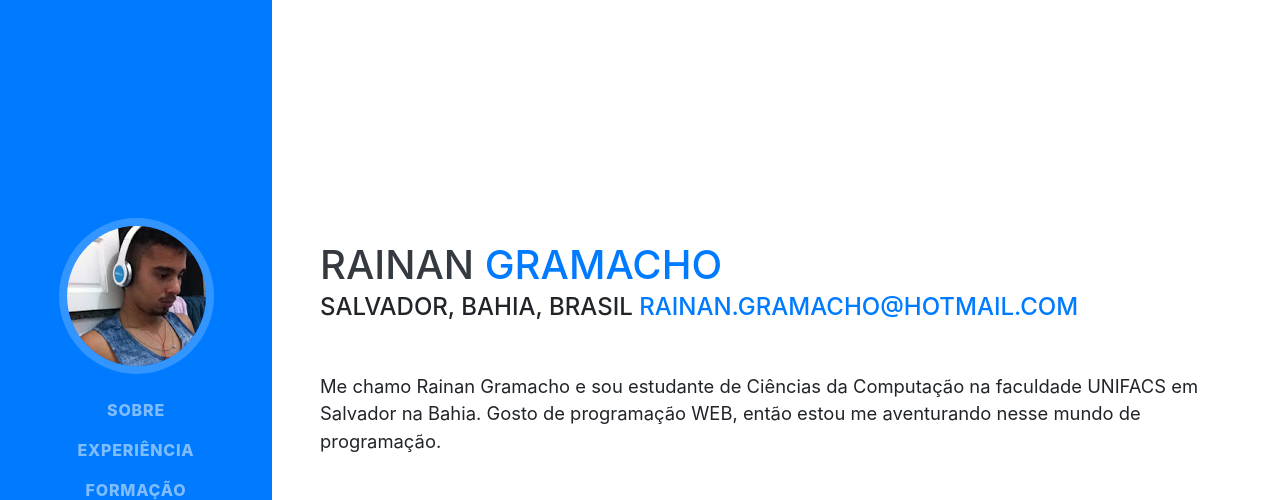
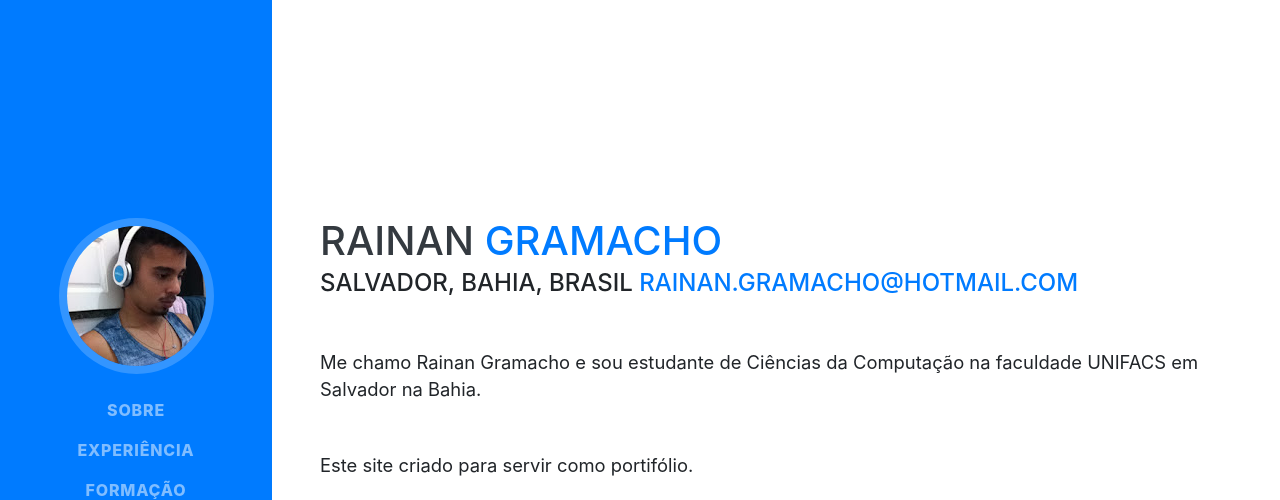
Before and after one commit to Rainangramacho/Rainangramacho.github.io, a website with bundled scripts: page index.html in a window 1280 px wide. Shown: the top 500 px of the page. Built offline with nearby package versions, Linux system fonts and the light colour scheme; a web font is replaced by a local one.

Commit message:
Update index.html

```diff
--- a/index.html
+++ b/index.html
@@ -69,7 +69,8 @@
         <div class="subheading mb-5">Salvador, Bahia, Brasil
           <a href="mailto:name@email.com">rainan.gramacho@hotmail.com</a>
         </div>
-        <p class="lead mb-5">Me chamo Rainan Gramacho e sou estudante de Ciências da Computação na faculdade UNIFACS em Salvador na Bahia. Gosto de programação WEB, então estou me aventurando nesse mundo de programação.</p>
+        <p class="lead mb-5">Me chamo Rainan Gramacho e sou estudante de Ciências da Computação na faculdade UNIFACS em Salvador na Bahia. </p>
+        <p class="lead mb-5">Este site criado para servir como portifólio.</p>
         <div class="social-icons">
           <a href="https://www.linkedin.com/in/rainan-gramacho-568527137/">
             <i class="fab fa-linkedin-in"></i>
```
